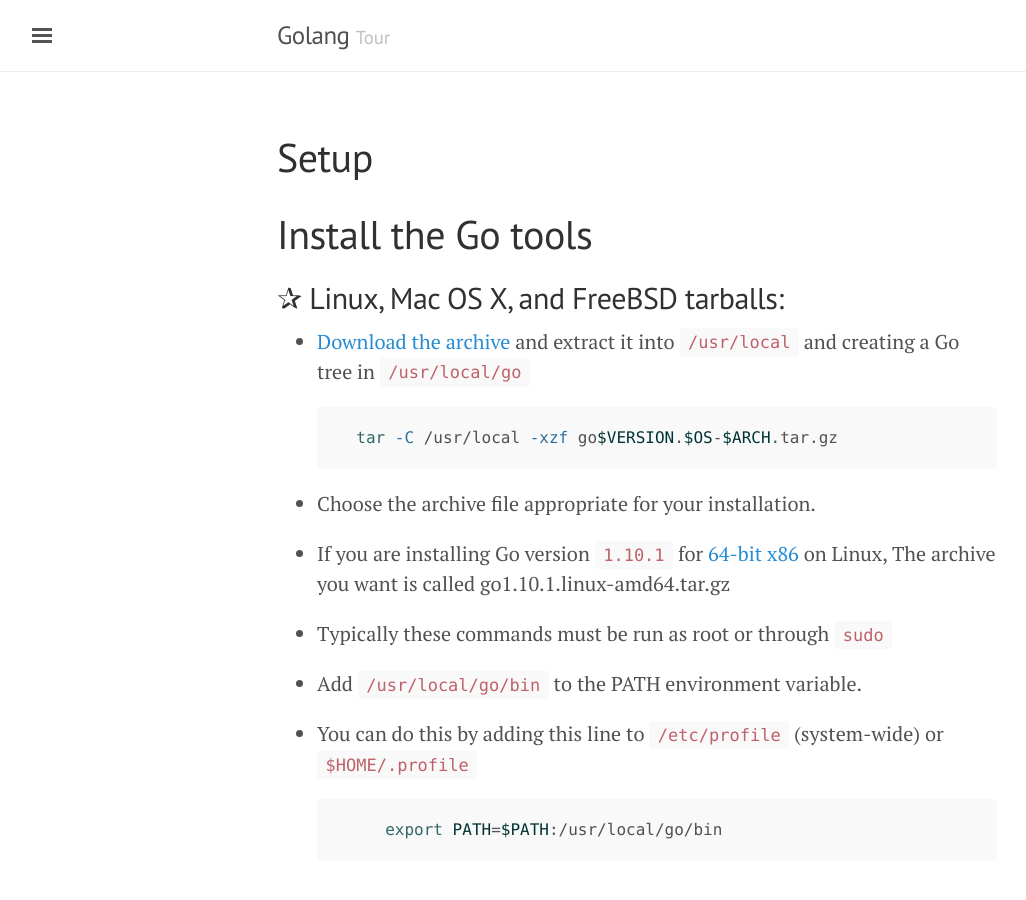
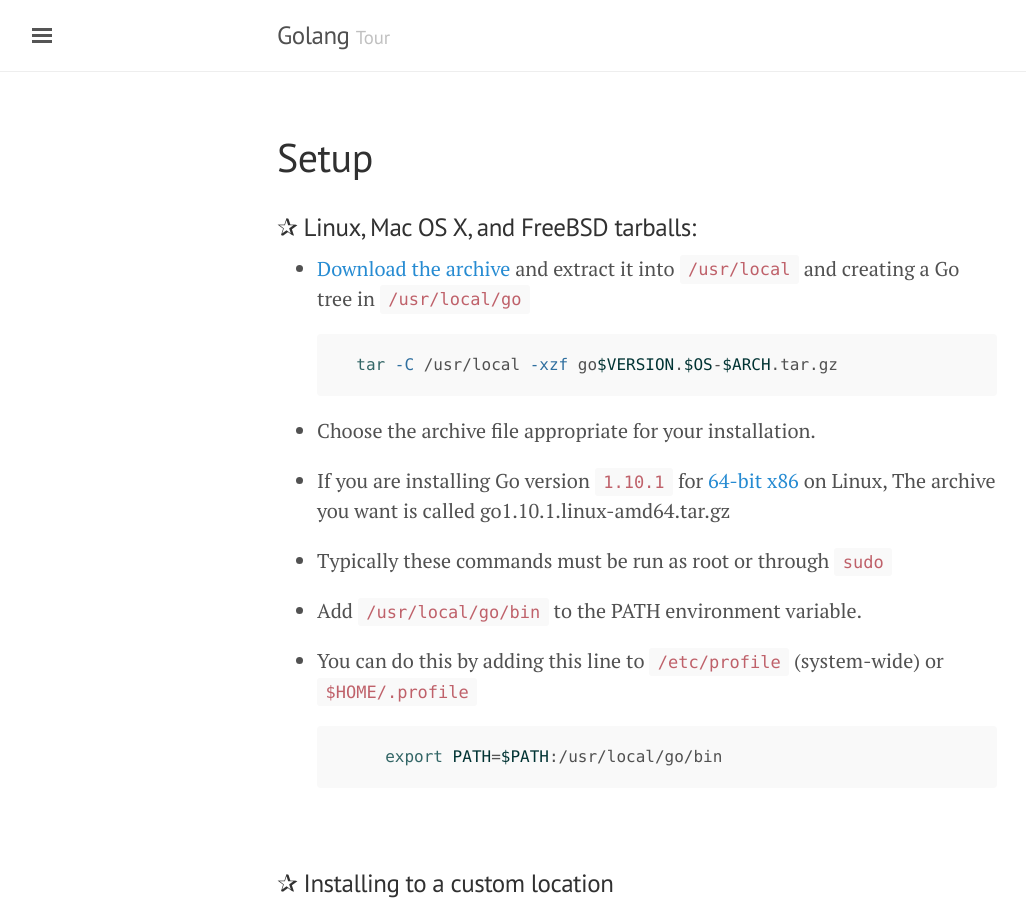
Before and after one commit to SGKutty/go, a Jekyll site: the page built from docs/setup.md, in a window 1280 px wide and 900 px high. Shown: the whole window, without its empty margins (3-1029 px from the left). Built offline with Jekyll 4.4.1, drawn with Linux system fonts in a browser that asks for light colours.

Commit message:
Header removed from setup file

````diff
--- a/docs/setup.md
+++ b/docs/setup.md
@@ -3,9 +3,7 @@ layout: page
 title: Setup
 ---
 
-# Install the Go tools
-
-## ✰ Linux, Mac OS X, and FreeBSD tarballs:
+### ✰ Linux, Mac OS X, and FreeBSD tarballs:
 
 * [Download the archive](https://golang.org/dl/) and extract it into `/usr/local` and creating a Go tree in `/usr/local/go`
 
@@ -28,7 +26,7 @@ title: Setup
      ```
      &nbsp;
 
-## ✰ Installing to a custom location
+### ✰ Installing to a custom location
 
 * The Go binary distributions assume they will be installed in `/usr/local/go`, but it is possible to install the Go tools to a different location.
 
@@ -41,7 +39,7 @@ title: Setup
    export PATH=$PATH:$GOROOT/bin
    ```
 
-## ✰  Test your installation
+### ✰  Test your installation
 
 * Check that Go is installed correctly by setting up a workspace and building a simple program, as follows.
 
````
